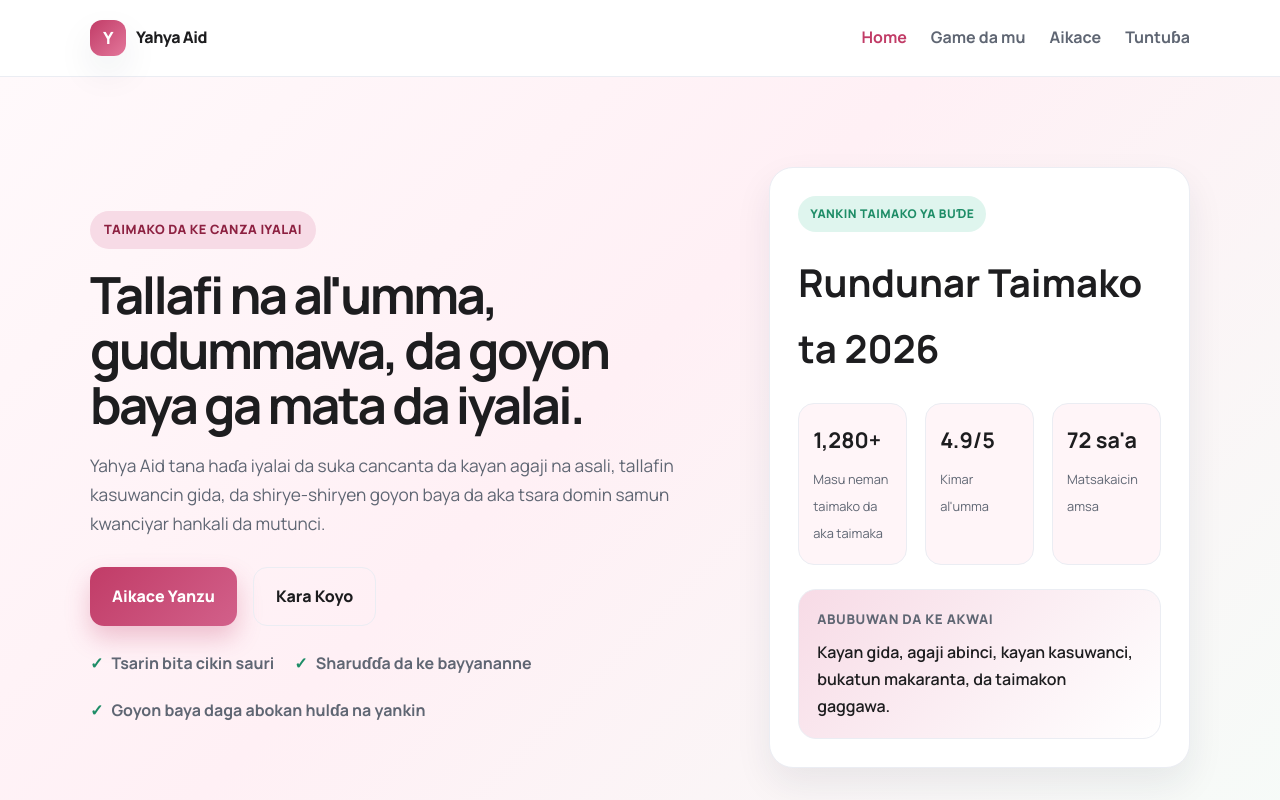
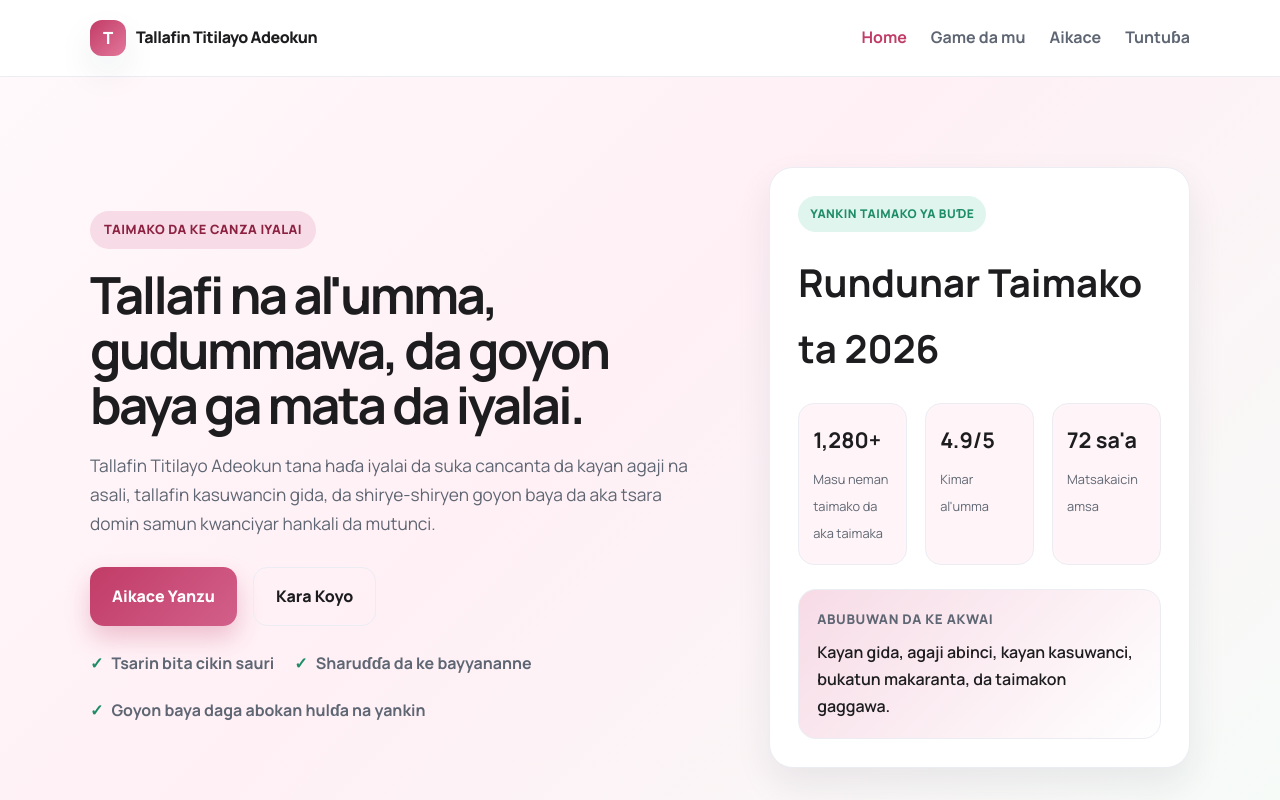
Before and after one commit to aminaabubakar89011-dot/yahya, a plain HTML site: page index.html in a window 1280 px wide. Shown: the top 800 px of the page. Drawn offline with Linux system fonts and the light colour scheme.

Commit message:
Rename the site and support program to 'Tallafin Titilayo Adeokun' across all pages.

```diff
--- a/index.html
+++ b/index.html
@@ -3,8 +3,8 @@
 <head>
   <meta charset="UTF-8" />
   <meta name="viewport" content="width=device-width, initial-scale=1.0" />
-  <title>Taimakon Mata da Iyali | Yahya Aid</title>
-  <meta name="description" content="Yahya Aid tana taimakawa mata, iyalai, da masu kasuwanci na gida da tallafi, agaji, da goyon baya na al'umma." />
+  <title>Tallafin Titilayo Adeokun</title>
+  <meta name="description" content="Tallafin Titilayo Adeokun tana taimakawa mata, iyalai, da masu kasuwanci na gida da tallafi, agaji, da goyon baya na al'umma." />
   <link rel="preconnect" href="https://fonts.googleapis.com" />
   <link rel="preconnect" href="https://fonts.gstatic.com" crossorigin />
   <link href="https://fonts.googleapis.com/css2?family=Manrope:wght@400;500;600;700;800&display=swap" rel="stylesheet" />
@@ -14,8 +14,8 @@
   <header class="site-header">
     <div class="container nav-wrap">
       <a class="brand" href="index.html">
-        <span class="brand-mark">Y</span>
-        <span>Yahya Aid</span>
+        <span class="brand-mark">T</span>
+        <span>Tallafin Titilayo Adeokun</span>
       </a>
 
       <button class="menu-toggle" aria-label="Buɗe menu" aria-expanded="false">
@@ -40,7 +40,7 @@
           <span class="eyebrow">Taimako da ke canza iyalai</span>
           <h1>Tallafi na al'umma, gudummawa, da goyon baya ga mata da iyalai.</h1>
           <p>
-            Yahya Aid tana haɗa iyalai da suka cancanta da kayan agaji na asali,
+            Tallafin Titilayo Adeokun tana haɗa iyalai da suka cancanta da kayan agaji na asali,
             tallafin kasuwancin gida, da shirye-shiryen goyon baya da aka tsara domin samun kwanciyar hankali da mutunci.
           </p>
 
@@ -182,7 +182,7 @@
       <div class="container cta-inner">
         <div>
           <span class="eyebrow light">Kuna bukatar taimako yau?</span>
-          <h2>Fara aikace-aikacenku da Yahya Aid</h2>
+          <h2>Fara aikace-aikacenku da Tallafin Titilayo Adeokun</h2>
         </div>
         <a class="btn btn-light" href="apply.html">Aikace Anan</a>
       </div>
@@ -193,8 +193,8 @@
     <div class="container footer-grid">
       <div>
         <a class="brand" href="index.html">
-          <span class="brand-mark">Y</span>
-          <span>Yahya Aid</span>
+          <span class="brand-mark">T</span>
+          <span>Tallafin Titilayo Adeokun</span>
         </a>
         <p>Taimakawa iyalai masu juriya da goyon baya na gaske da tausayawa.</p>
       </div>
@@ -216,7 +216,7 @@
         </ul>
       </div>
     </div>
-    <div class="copyright">© <span id="year"></span> Yahya Aid. Duk hakki da aka adana.</div>
+    <div class="copyright">© <span id="year"></span> Tallafin Titilayo Adeokun. Duk hakki da aka adana.</div>
   </footer>
 
   <script src="assets/script.js"></script>
```
Also changed, not shown: about.html (+8 -8 lines), apply.html (+7 -7 lines), contact.html (+7 -7 lines).
